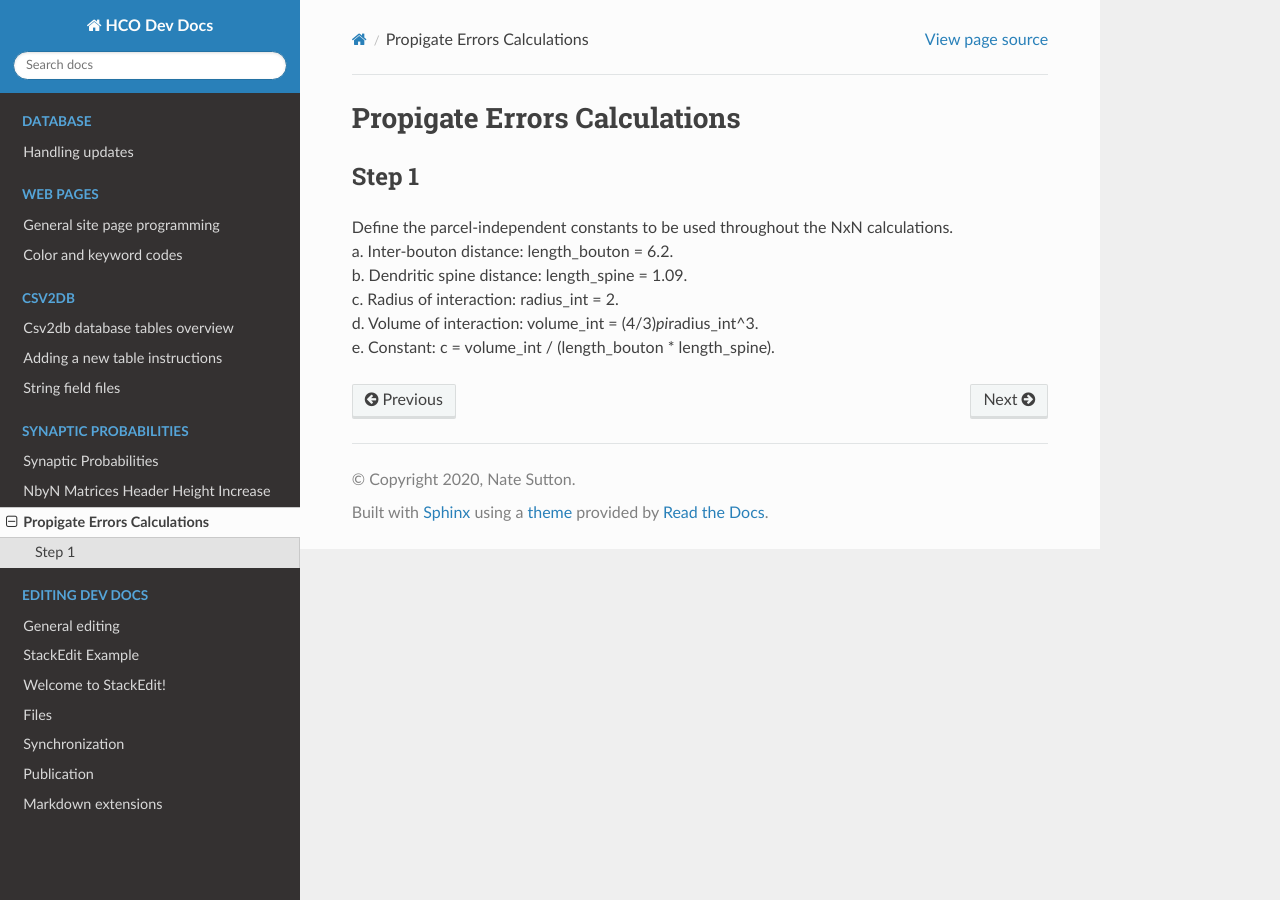
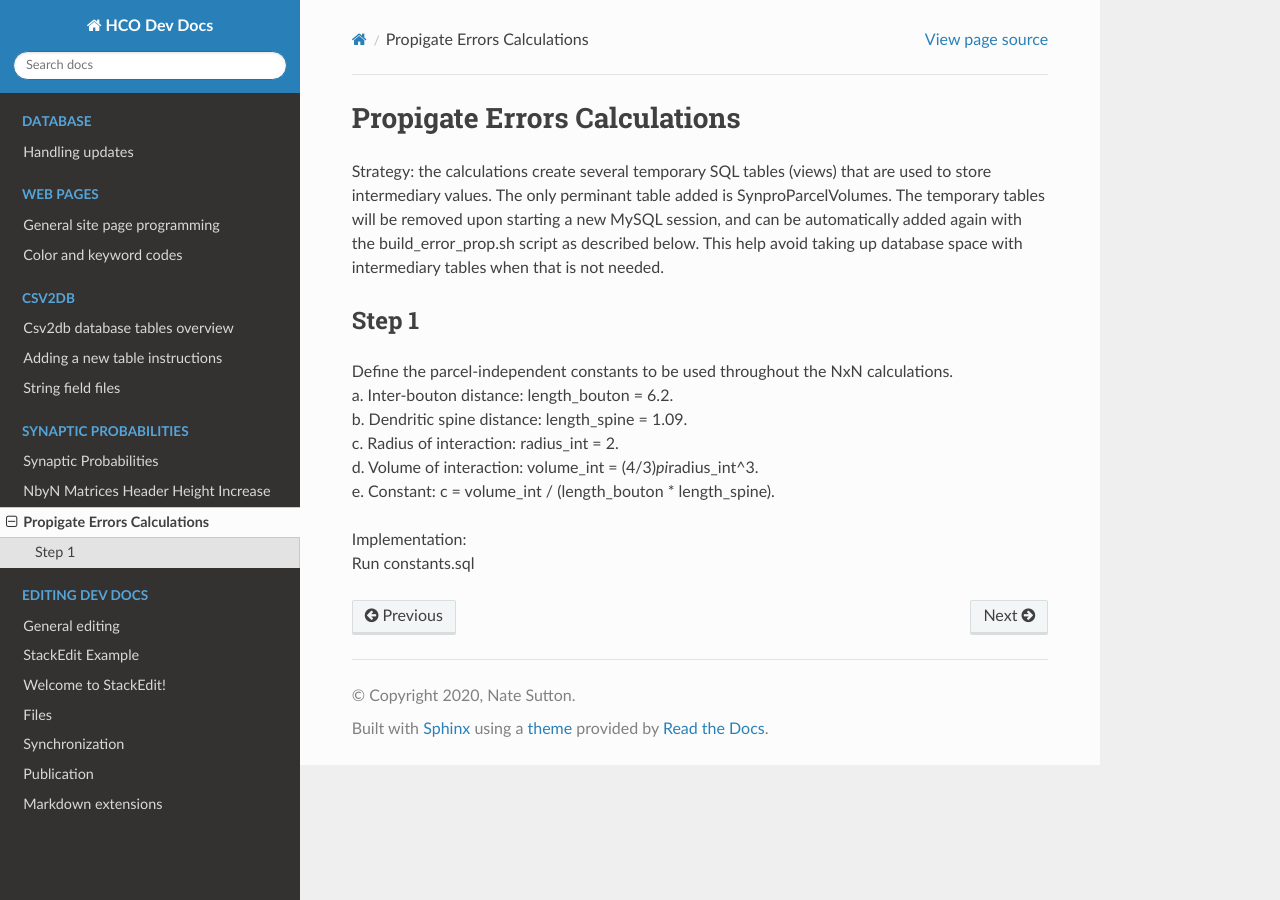
Before and after one commit to Hippocampome-Org/hco_dev_docs, a Sphinx documentation site: the page built from docs/synaptic_probabilities/propagate_errors.md, in a window 1280 px wide. Built offline with Sphinx 7.4.7 and the Read the Docs theme 2.0.0, drawn with Linux system fonts in a browser that asks for light colours.

Commit message:
added error prop

```diff
--- a/docs/synaptic_probabilities/propagate_errors.md
+++ b/docs/synaptic_probabilities/propagate_errors.md
@@ -1,5 +1,12 @@
 Propigate Errors Calculations
 =============================
+
+Strategy: the calculations create several temporary SQL tables (views) that are
+used to store intermediary values. The only perminant table added is
+SynproParcelVolumes. The temporary tables will be removed upon starting a new
+MySQL session, and can be automatically added again with the build_error_prop.sh
+script as described below. This help avoid taking up database space with intermediary
+tables when that is not needed.
 
 ## Step 1
 
@@ -9,3 +16,6 @@ Define the parcel-independent constants to be used throughout the NxN calculatio
 <br>c. Radius of interaction: radius_int = 2.
 <br>d. Volume of interaction: volume_int = (4/3)*pi*radius_int^3.
 <br>e. Constant: c = volume_int / (length_bouton * length_spine).
+
+Implementation:
+<br>Run constants.sql
```
